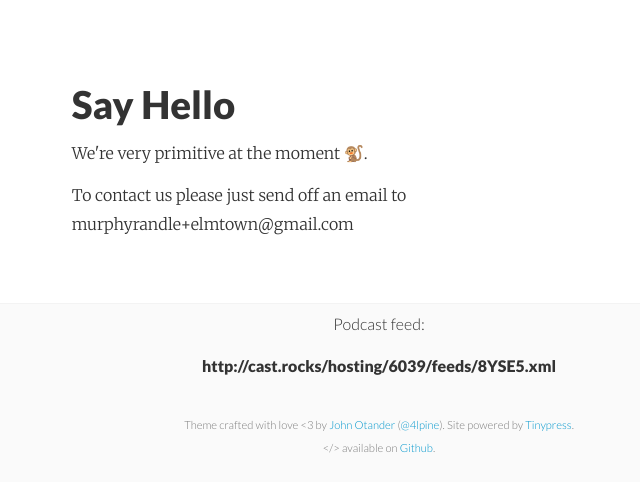
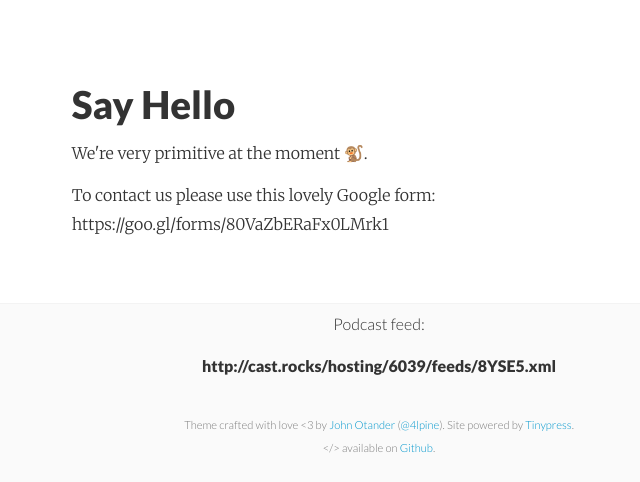
Before and after one commit to elmtown/elmtown.github.io, a Jekyll site: the page built from contact.html, in a window 1280 px wide. Shown: the part 1015-1497 px from the top of the page, without its empty margins (261-901 px from the left). Built offline with Jekyll 4.4.1, drawn with Linux system fonts in a browser that asks for light colours.

Commit message:
Update contact.html

```diff
--- a/contact.html
+++ b/contact.html
@@ -8,5 +8,5 @@ layout: page
 We're very primitive at the moment 🐒.
 </p>
 <p>
-To contact us please just send off an email to murphyrandle+elmtown@gmail.com
+To contact us please use this lovely Google form: https://goo.gl/forms/80VaZbERaFx0LMrk1
 </p>
```
